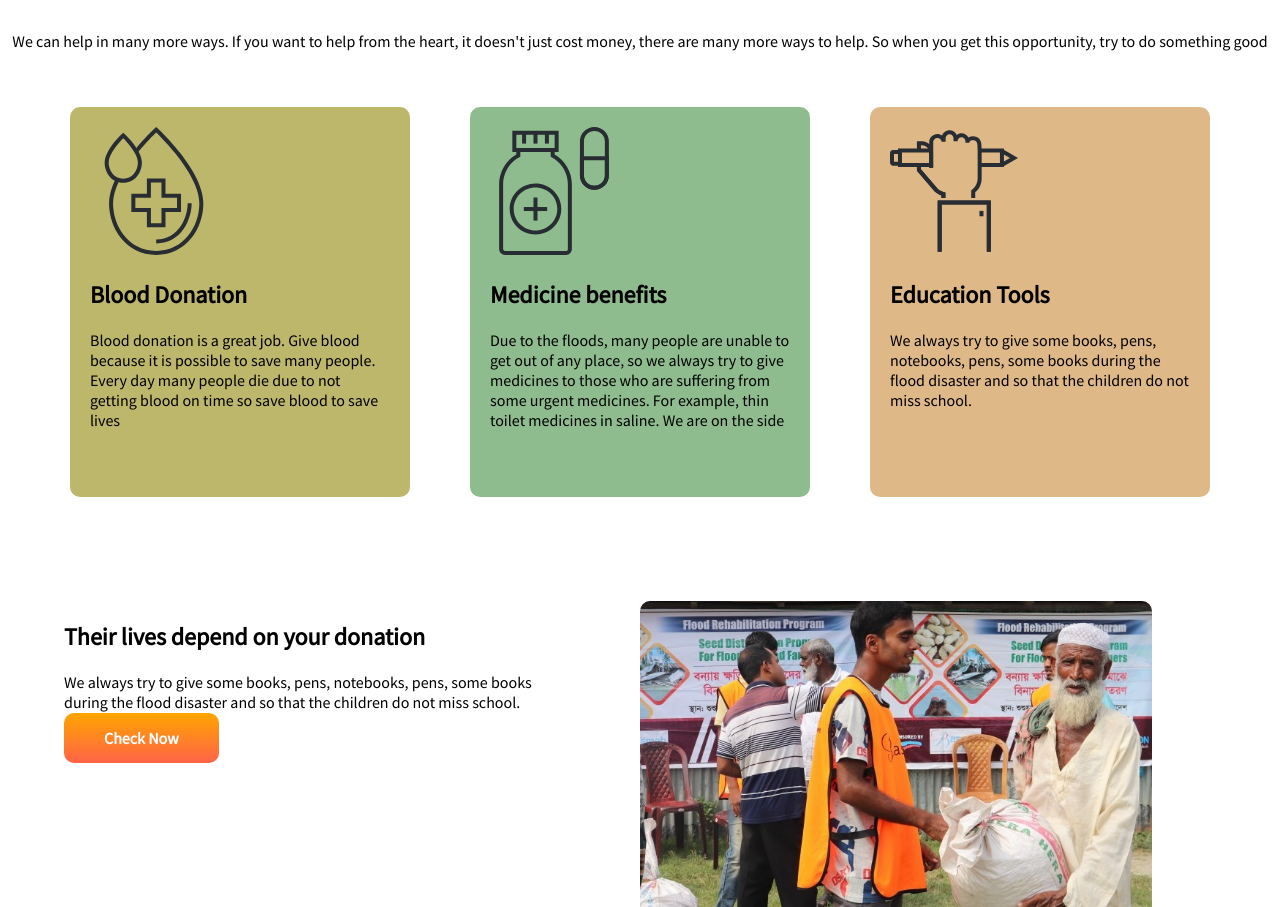
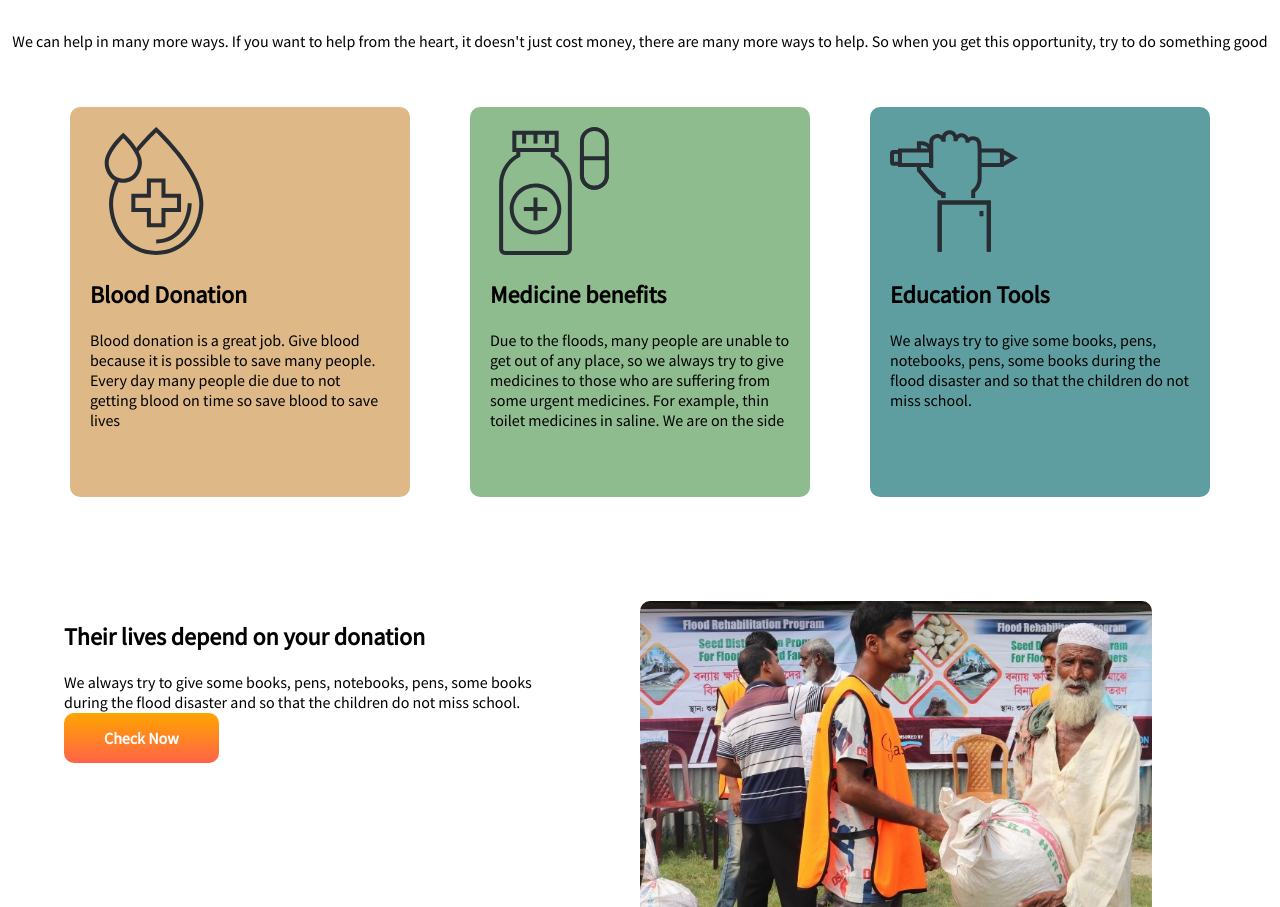
Before and after one commit to bossnoyon00/help-project, a plain HTML site: page index.html in a window 1280 px wide. Shown: the part 1627-2534 px from the top of the page. Drawn offline with Linux system fonts and the light colour scheme.

Commit message:
color changed

```diff
--- a/style.css
+++ b/style.css
@@ -110,7 +110,7 @@ body {
 .one {
     margin: 40px;
     padding: 20px;
-    background-color: darkkhaki;
+    background-color: burlywood;
 
 }
 
@@ -123,7 +123,7 @@ body {
 .three {
     margin: 40px;
     padding: 20px;
-    background-color: burlywood;
+    background-color: cadetblue;
 
 }
 
```
